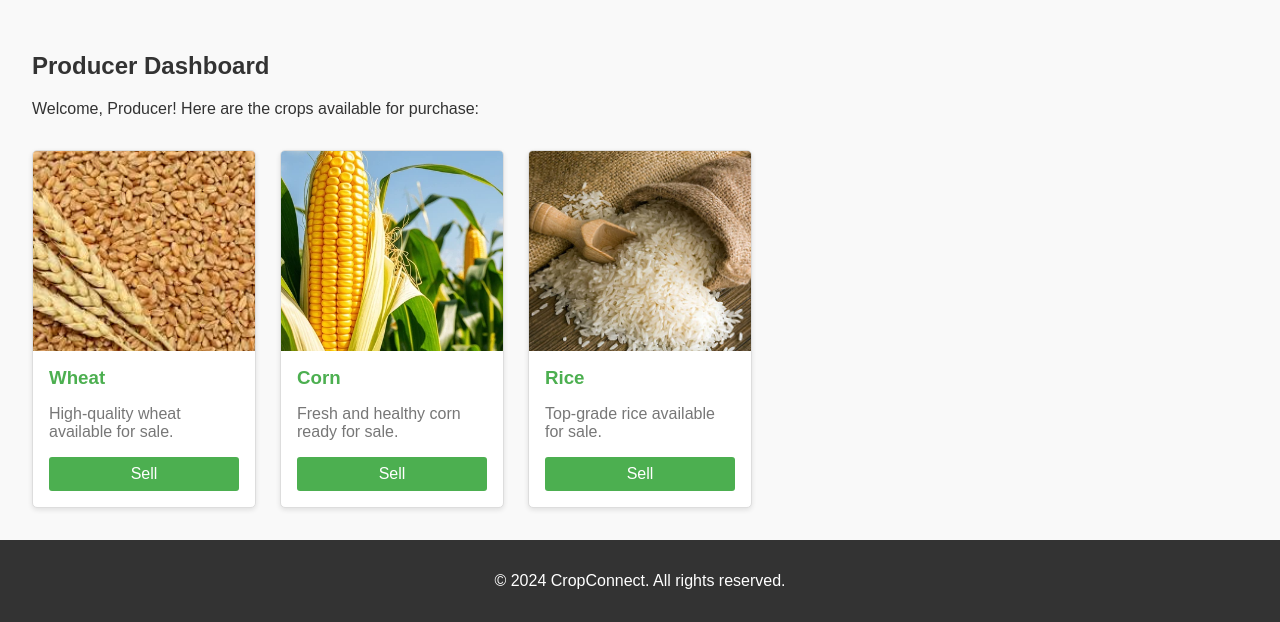
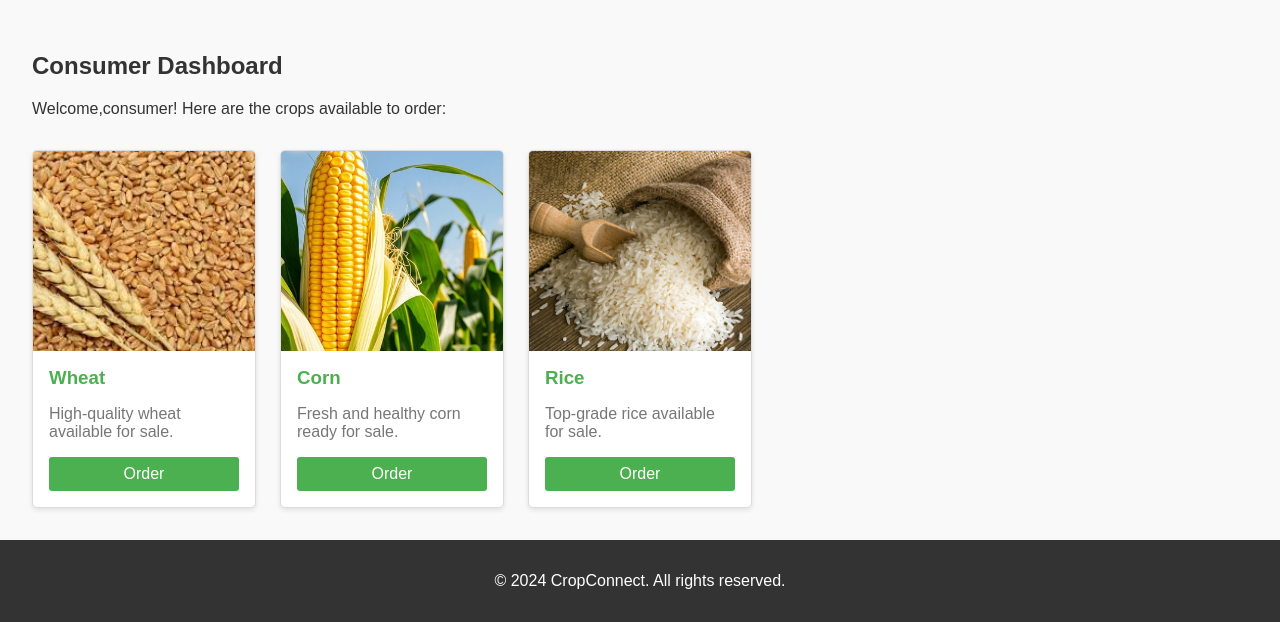
Before and after one commit to RohithGangarapu/farmindia1, a Django app: page /buycrop in a window 1280 px wide. Shown: the part 196-818 px from the top of the page. Run offline with Django 5.2, Linux system fonts and the light colour scheme.

Commit message:
buying-consumer1

```diff
--- a/web/templates/buycrops.html
+++ b/web/templates/buycrops.html
@@ -102,8 +102,8 @@
         <a href="#">About</a>
     </nav>
     <div class="container">
-        <h2>Producer Dashboard</h2>
-        <p>Welcome, Producer! Here are the crops available for purchase:</p>
+        <h2>Consumer Dashboard</h2>
+        <p>Welcome,consumer! Here are the crops available to order:</p>
 
         <!-- Product Grid -->
         <div class="product-grid">
@@ -111,21 +111,21 @@
                 <img src="{% static 'images/wheat.jpeg' %}" alt="Wheat">
                 <h3>Wheat</h3>
                 <p>High-quality wheat available for sale.</p>
-                <a href="#" class="btn">Sell</a>
+                <a href="#" class="btn">Order</a>
             </div>
 
             <div class="product-card">
                 <img src="{% static 'images/corn.webp' %}" alt="Corn">
                 <h3>Corn</h3>
                 <p>Fresh and healthy corn ready for sale.</p>
-                <a href="#" class="btn">Sell</a>
+                <a href="#" class="btn">Order</a>
             </div>
 
             <div class="product-card">
                 <img src="{% static 'images/rice.jpg' %}" alt="Rice">
                 <h3>Rice</h3>
                 <p>Top-grade rice available for sale.</p>
-                <a href="#" class="btn">Sell</a>
+                <a href="#" class="btn">Order</a>
             </div>
 
             <!-- More product cards can be added here -->
@@ -134,5 +134,25 @@
     <footer>
         <p>&copy; 2024 CropConnect. All rights reserved.</p>
     </footer>
+    <script>
+        // URL array for redirection (you can update it as required)
+
+        // Add event listeners to the order buttons
+        const buttons = document.getElementsByClassName('btn');
+        for (let i = 0; i < buttons.length; i++) {
+            buttons[i].addEventListener('click', function () {
+                // Prompt the consumer for price and quantity
+                const price = prompt("Enter the price you are willing to pay:");
+                const quantity = prompt("Enter the quantity you want to order:");
+                if (price && quantity) {
+                    // Construct URL or handle order submission logic
+                    alert(`Order Summary:\nPrice: ${price}\nQuantity: ${quantity}`);
+                    // Redirect to another page or handle backend submission
+                } else {
+                    alert("Order canceled. Both price and quantity are required.");
+                }
+            });
+        }
+    </script>
 </body>
 </html>
```
Also changed, not shown: web/templates/buyfruits.html (+21 -11 lines), web/templates/buyveg.html (+22 -2 lines).
